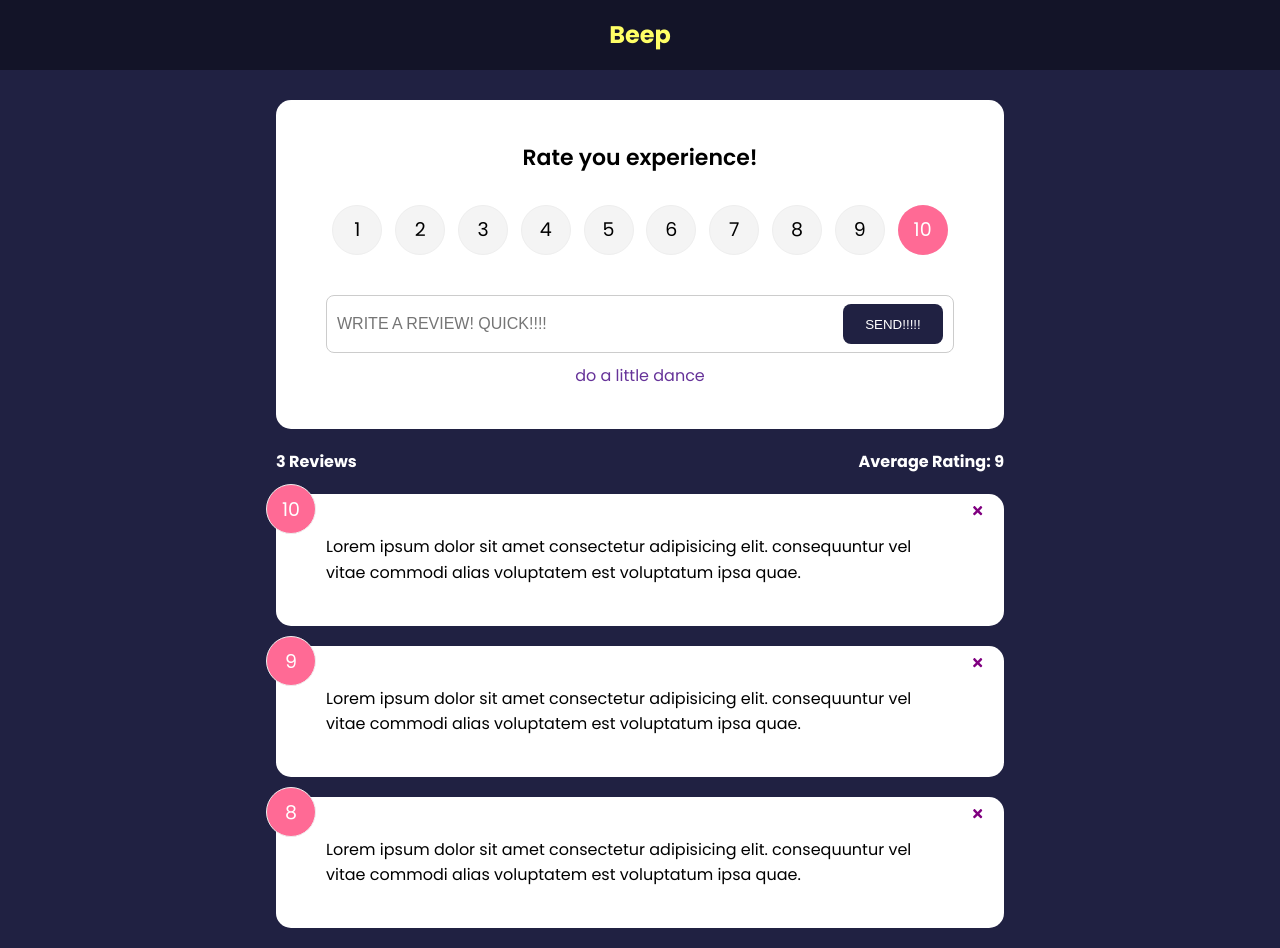
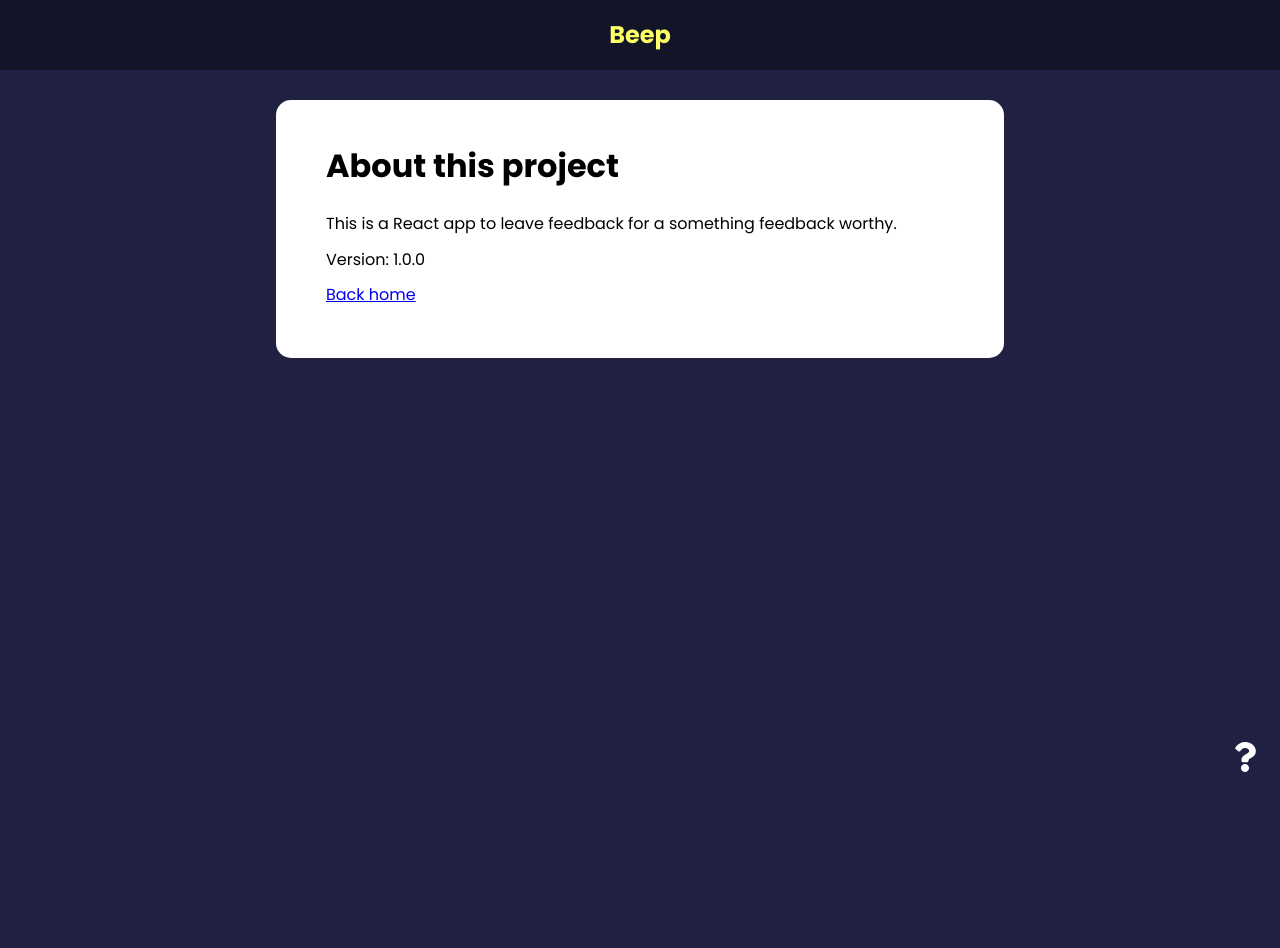
Before and after one commit to ryan258/feedback-app, a React (Create React App) app: page /about in a window 1280 px wide. After the commit the page ends 800 px from the top, so only its background shows below. Built offline with nearby package versions, Linux system fonts and the light colour scheme.

Commit message:
Use BrowserRouter's <Link to> to use the HTML5 history api

```diff
--- a/package.json
+++ b/package.json
@@ -10,6 +10,7 @@
     "react": "^17.0.2",
     "react-dom": "^17.0.2",
     "react-icons": "^4.3.1",
+    "react-router-dom": "^6.1.1",
     "react-scripts": "4.0.3",
     "uuid": "^8.3.2",
     "web-vitals": "^1.0.1"
--- a/src/App.js
+++ b/src/App.js
@@ -1,4 +1,6 @@
 import { v4 as uuidv4 } from 'uuid'
+// BrowserRouter uses the HTML5 history.api
+import { BrowserRouter as Router, Route, Routes } from 'react-router-dom'
 import React, { useState } from 'react'
 import FeedbackForm from './components/FeedbackForm'
 import FeedbackList from './components/FeedbackList'
@@ -6,6 +8,8 @@
 import Header from './components/Header'
 // import FeedbackItem from './components/FeedbackItem'
 import FeedbackData from './data/FeedbackData'
+import AboutPage from './pages/AboutPage'
+import AboutIconLink from './components/AboutIconLink'
 
 const App = () => {
   // the whole app wil react to this feedback state
@@ -24,14 +28,29 @@
   }
 
   return (
-    <>
+    <Router>
       <Header text='Beep' />
       <div className='container'>
-        <FeedbackForm handleAdd={addFeedback} />
-        <FeedbackStats feedback={feedback} />
-        <FeedbackList feedback={feedback} handleDelete={deleteFeedback} />
+        <Routes>
+          <Route
+            exact
+            path='/'
+            element={
+              <>
+                <FeedbackForm handleAdd={addFeedback} />
+                <FeedbackStats feedback={feedback} />
+                <FeedbackList
+                  feedback={feedback}
+                  handleDelete={deleteFeedback}
+                />
+              </>
+            }
+          ></Route>
+          <Route path='/about' element={<AboutPage />} />
+        </Routes>
+        <AboutIconLink />
       </div>
-    </>
+    </Router>
   )
 }
 
--- /dev/null
+++ b/src/components/AboutIconLink.jsx
@@ -0,0 +1,14 @@
+import { FaQuestion } from 'react-icons/fa'
+import { Link } from 'react-router-dom'
+
+function AboutIconLink() {
+  return (
+    <div className='about-link'>
+      <Link to='/about'>
+        <FaQuestion size={30} />
+      </Link>
+    </div>
+  )
+}
+
+export default AboutIconLink
--- /dev/null
+++ b/src/pages/AboutPage.jsx
@@ -0,0 +1,21 @@
+import Card from '../components/shared/Card'
+import { Link } from 'react-router-dom'
+
+function AboutPage() {
+  return (
+    <Card>
+      <div className='about'>
+        <h1>About this project</h1>
+        <p>
+          This is a React app to leave feedback for a something feedback worthy.
+        </p>
+        <p>Version: 1.0.0</p>
+        <p>
+          <Link to='/'>Back home</Link>
+        </p>
+      </div>
+    </Card>
+  )
+}
+
+export default AboutPage
```
Also changed, not shown: 1 other file (tests, documents, lock files or other folders).
